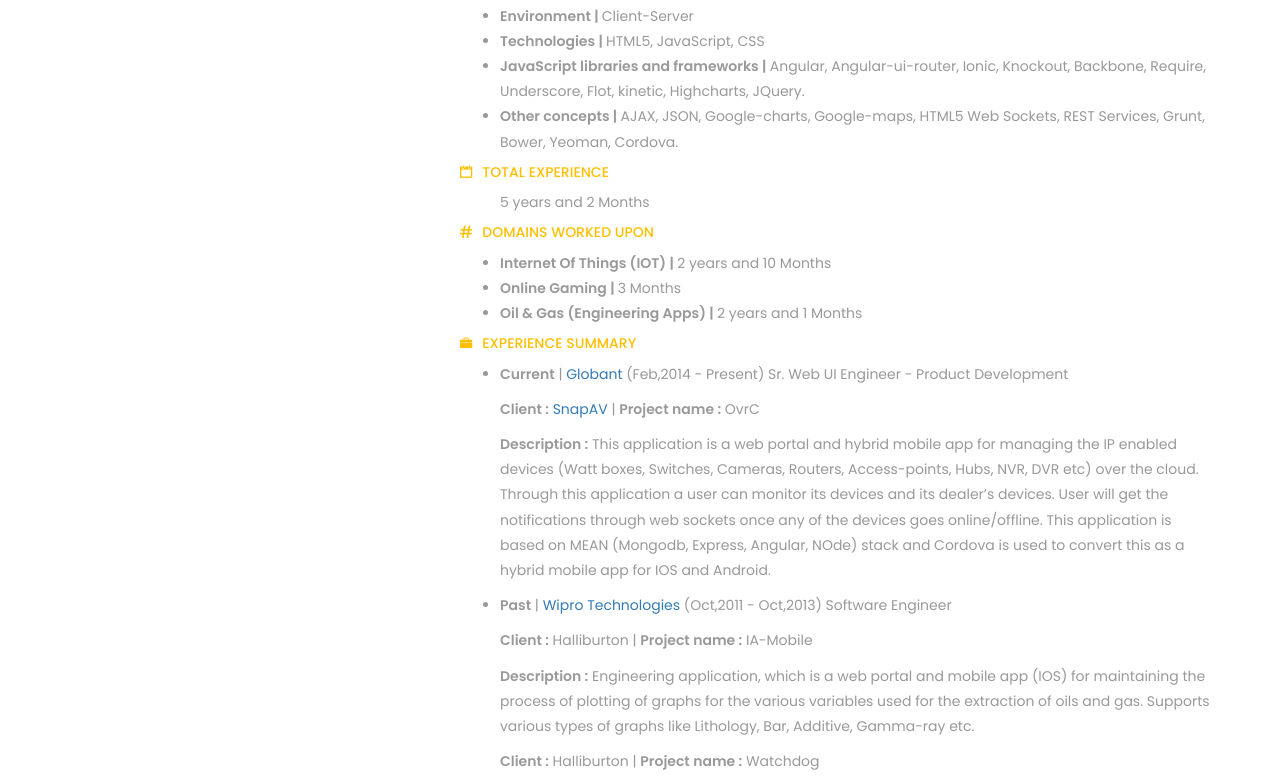
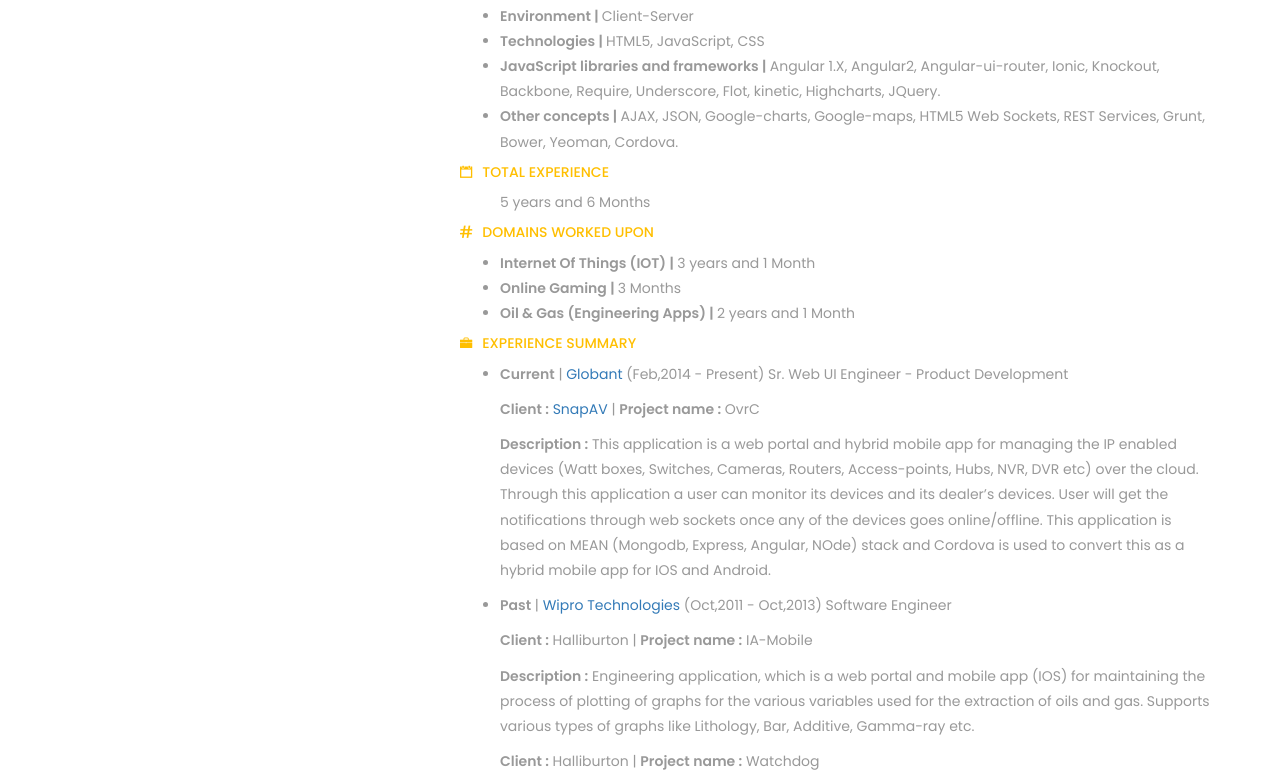
Before and after one commit to rob-in/my-app, a plain HTML site: page about.html in a window 1280 px wide. Shown: the part 973-1754 px from the top of the page. Drawn offline with Linux system fonts and the light colour scheme; files whose address does not match are found by name.

Commit message:
minor Changes

```diff
--- a/about.html
+++ b/about.html
@@ -124,7 +124,7 @@
                <li><span>Operating System | </span>Windows, Mac, Linux</li>
                <li><span>Environment | </span>Client-Server</li>
                <li><span>Technologies | </span>HTML5, JavaScript, CSS</li>
-               <li><span>JavaScript libraries and frameworks | </span>Angular, Angular-ui-router, Ionic, Knockout, Backbone, Require, Underscore, Flot, kinetic, Highcharts, JQuery.</li>
+               <li><span>JavaScript libraries and frameworks | </span>Angular 1.X, Angular2, Angular-ui-router, Ionic, Knockout, Backbone, Require, Underscore, Flot, kinetic, Highcharts, JQuery.</li>
                <li><span>Other concepts | </span>AJAX, JSON, Google-charts, Google-maps, HTML5 Web Sockets, REST Services, Grunt, Bower, Yeoman, Cordova.</li>
              </ul>
            </div>
@@ -132,16 +132,16 @@
            <div id="total-experience-section">
              <h5 class="uppercase"><i class="ion-calendar"></i>Total Experience</h5>
              <ul>
-               <p>5 years and 2 Months</p>
+               <p>5 years and 6 Months</p>
              </ul>
            </div>
 
            <div id="domains-worked-section">
              <h5 class="uppercase"><i class="ion-pound"></i>Domains worked upon</h5>
              <ul>
-               <li><span>Internet Of Things (IOT) | </span>2 years and 10 Months</li>
+               <li><span>Internet Of Things (IOT) | </span>3 years and 1 Month</li>
                <li><span>Online Gaming | </span>3 Months</li>
-               <li><span>Oil & Gas (Engineering Apps) | </span>2 years and 1 Months</li>
+               <li><span>Oil & Gas (Engineering Apps) | </span>2 years and 1 Month</li>
              </ul>
            </div>
 
```
